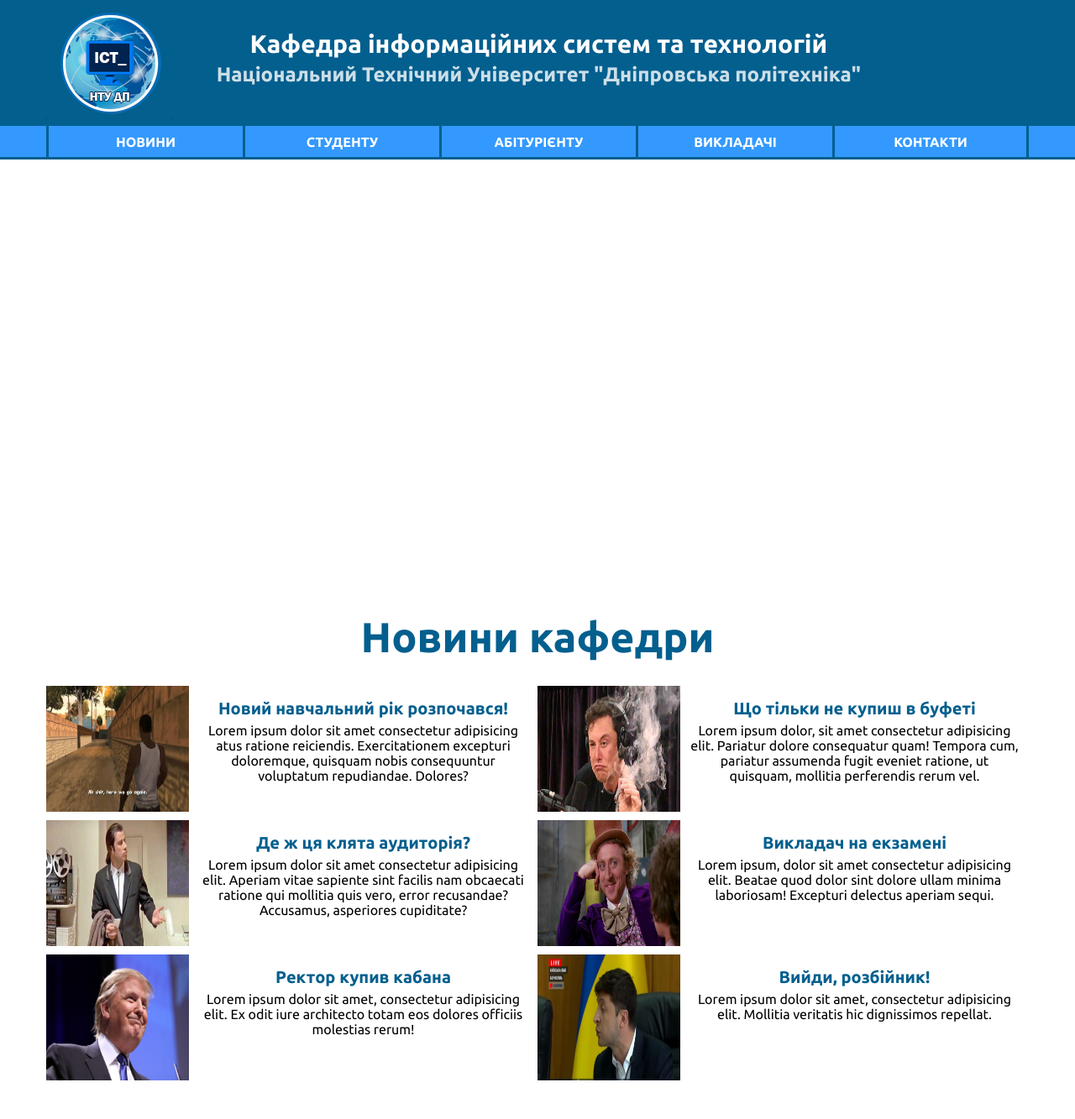
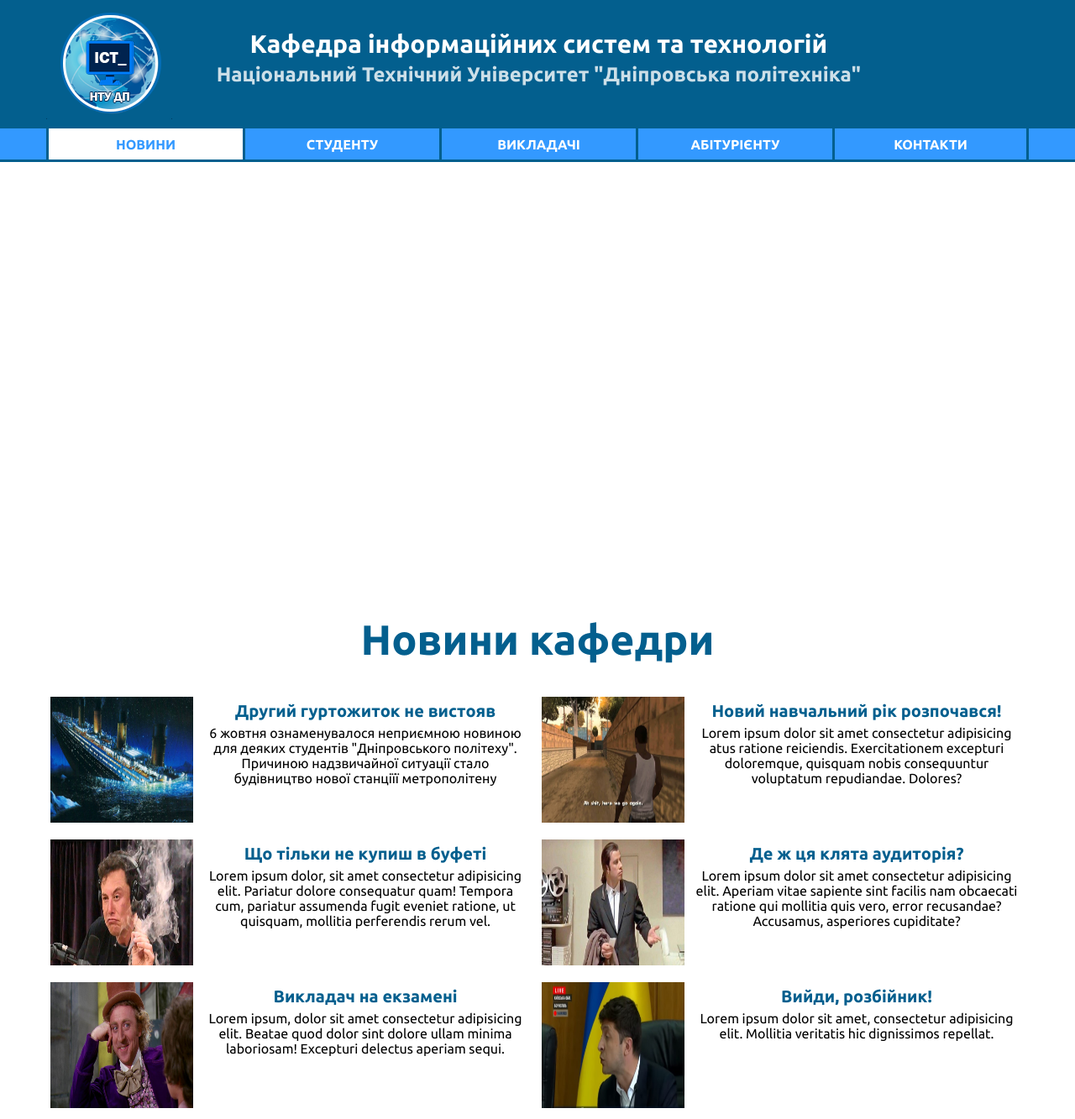
Before and after one commit to BAS1K/NTUDP.github.io, a plain HTML site: page NTUDP/ist.html in a window 1280 px wide. Shown: the top 1333 px of the page at 84% size. Drawn offline with nearby package versions, Linux system fonts and the light colour scheme.

Commit message:
fixed bug of non-showing recently added ist-pages

```diff
--- a/NTUDP/ist.css
+++ b/NTUDP/ist.css
@@ -77,7 +77,8 @@ a{
     height: 40px;
     color: #fff;
     background-color: #3399ff;
-
+    display: wrap;
+    flex-wrap: wrap;;
     border-bottom: #035f8e 3px solid;
     /*
     border-top: #035f8e 3px solid;
@@ -98,6 +99,16 @@ a{
 
 
 
+}
+.current__link{
+    background-color:#fff;
+    color: #3399ff;
+    padding-top: 10px;
+    height: 40px;
+    width: 20%;
+    font-weight: 700;
+    border-left: #035f8e 3px solid;
+    border-bottom: #035f8e 3px solid;
 }
 .nav__link{
     padding-top: 10px;
@@ -154,7 +165,7 @@ a{
     padding-bottom: 30px;
 }
 .news{
-    height: 610px;
+    min-height: 85vh;
     text-align: center;
     padding-top: 0;
 }
@@ -170,13 +181,25 @@ a{
     display: flex;
     justify-content: space-between;
 }
-.news__item:hover .news__text{
+.news__item:hover{
+    background-color: #3399ff;
+    transition: .3s;
+    color: #fff;
 
-    transition: .5s;
 
 }
+.news__item:hover .news__title{
+    color:white;
+    font-size: 22px;
+}
+.news__item:hover .news__img{
+    transition: .3s;
+    border-radius: 10%;
+    border: 3px white solid;
+}
 .news__img{
-
+    margin-top: 10px;
+    margin-left: 5px;
     height: 150px;
     width: 170px;
 
--- a/NTUDP/ist.html
+++ b/NTUDP/ist.html
@@ -11,7 +11,9 @@
     <header class="header">
         <div class="container">
             <div class="header__inner">
-                <img src="../NTUDP/images/ist/logo ist.png" alt="" class="logo__img">
+                    <a href="ist.html">
+                            <img src="../NTUDP/images/ist/logo ist.png" alt="" class="logo__img">
+                        </a>
                     <div class="header__text">
                         <h1 class="header__title">Кафедра інформаційних систем та технологій</h1>
                         <a href="https://bas1k.github.io/ntudp.github.io/NTUDP/">
@@ -24,11 +26,11 @@
     <nav class="nav">
         <div class="container">
             <div class="nav__inner">
-                <a href="#news" class="nav__link">Новини</a>
-                <a href="#" class="nav__link">Студенту</a>
-                <a href="#" class="nav__link">Абітурієнту</a>
-                <a href="#" class="nav__link">Викладачі</a>
-                <a href="#" class="nav__link">Контакти</a>
+                <a href="#news" class="current__link">Новини</a>
+                <a href="ist-student.html" class="nav__link">Студенту</a>
+                <a href="ist_teachers.html" class="nav__link">Викладачі</a>
+                <a href="ist-abit.html" class="nav__link">Абітурієнту</a>
+                <a href="contacts.html" class="nav__link">Контакти</a>
             </div>
         </div>
     </nav>
@@ -55,6 +57,17 @@
         <h1 class="main__title">Новини кафедри</h1>
         <div class="container">
             <div class="news__inner">
+                    <div class="news__item">
+                            <img src="../NTUDP/images/ist/титаник.jpeg" alt="" class="news__img">
+                            <div class="news__text">
+                                <div class="news__title">
+                                    <p>Другий гуртожиток не вистояв</p>
+                                </div>
+                                <div class="news__subtitle">
+                                    <p>6 жовтня ознаменувалося неприємною новиною для деяких студентів "Дніпровського політеху". Причиною надзвичайної ситуації стало будівництво нової станціїї метрополітену</p>
+                                </div>
+                            </div>
+                        </div>
                 <div class="news__item">
                     <img src="../NTUDP/images/ist/news_1.jpg" alt="" class="news__img">
                     <div class="news__text">
@@ -99,17 +112,6 @@
                             </div>
                         </div>
                     </div>
-                    <div class="news__item">
-                            <img src="../NTUDP/images/ist/news_5.jpg" alt="" class="news__img">
-                            <div class="news__text">
-                                <div class="news__title">
-                                    <p>Ректор купив кабана</p>
-                                </div>
-                                <div class="news__subtitle">
-                                    <p>Lorem ipsum dolor sit amet, consectetur adipisicing elit. Ex odit iure architecto totam eos dolores officiis molestias rerum!</p>
-                                </div>
-                            </div>
-                        </div>
                         <div class="news__item">
                                 <img src="../NTUDP/images/ist/news_6.jpeg" alt="" class="news__img">
                                 <div class="news__text">
```
